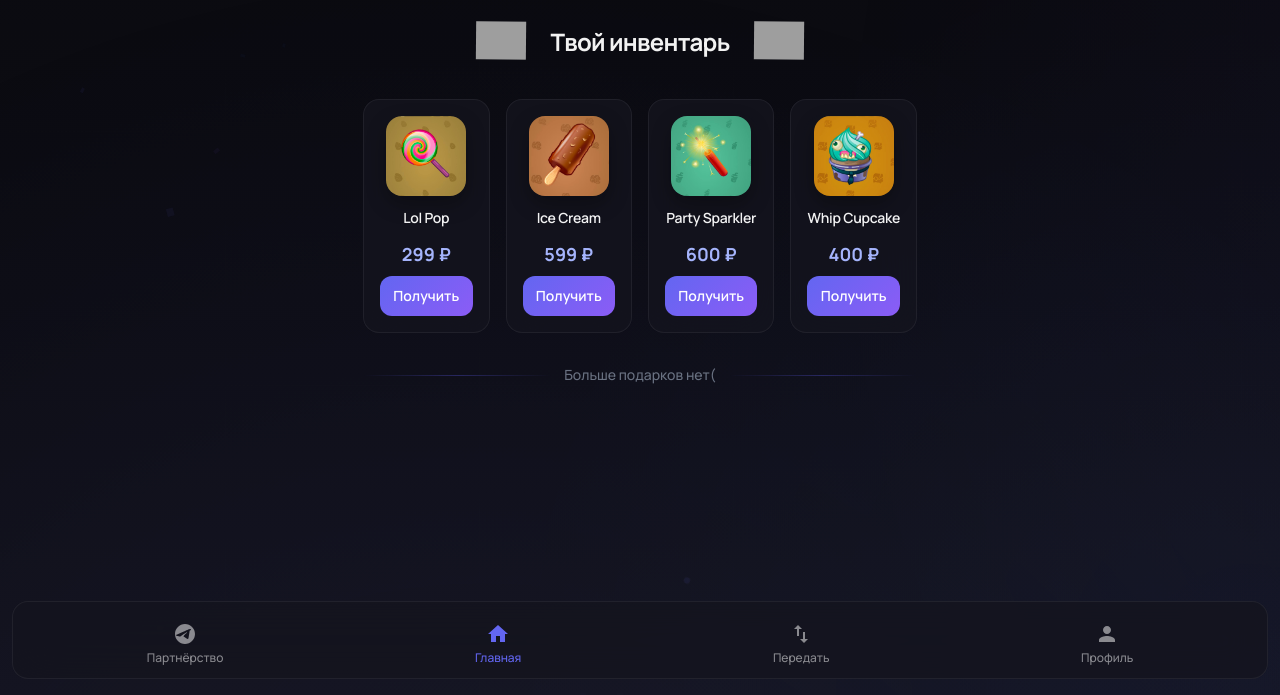
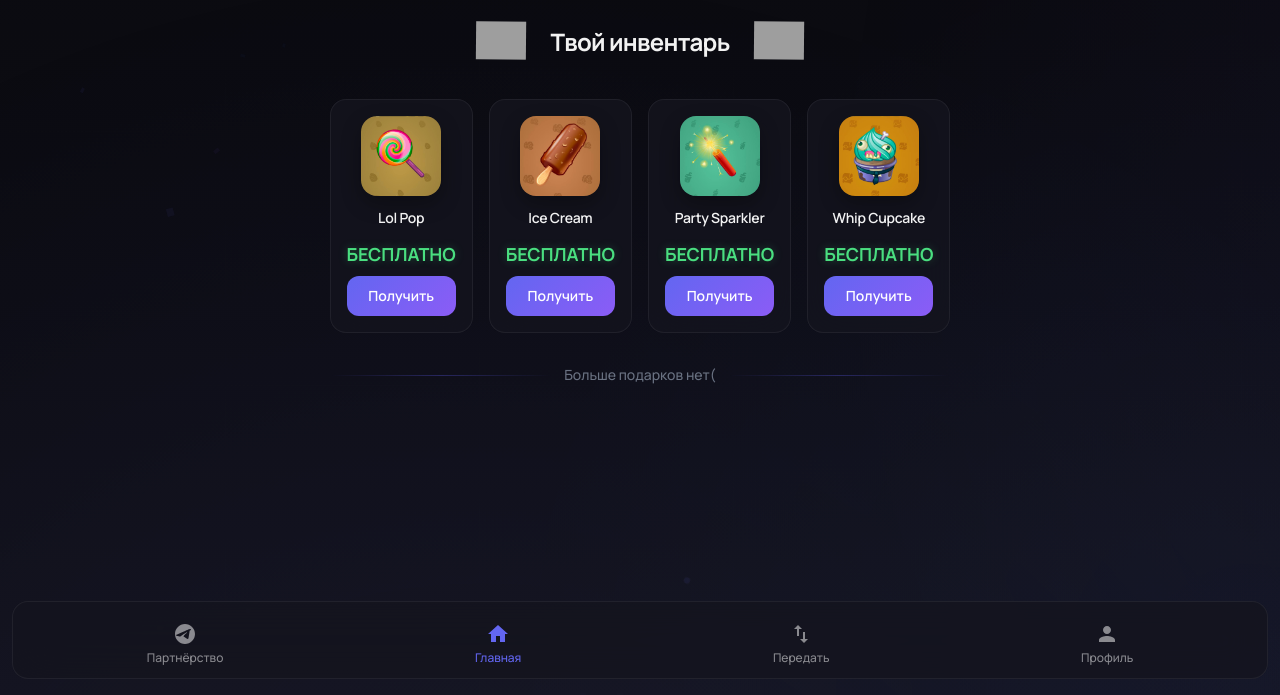
Before and after one commit to kaktizapisan/star, a plain HTML site: page index.html in a window 1280 px wide. Shown: the part 105-800 px from the top of the page. Drawn offline with nearby package versions, Linux system fonts and the light colour scheme; grey boxes are pictures that could not be loaded.

Commit message:
Update index.html

```diff
--- a/index.html
+++ b/index.html
@@ -503,6 +503,14 @@
             z-index: 10;
         }
 
+        /* Стили для бесплатной цены */
+        .free-price {
+            color: #4ade80 !important;
+            font-weight: 700;
+            font-size: 18px;
+            text-shadow: 0 0 10px rgba(74, 222, 128, 0.3);
+        }
+
         /* Стили для username input */
         .username-example {
             color: #a5b4fc;
@@ -618,7 +626,7 @@
                 height: 60px !important;
             }
 
-            .price-tag.text-lg {
+            .free-price.text-lg {
                 font-size: 16px !important;
             }
 
@@ -926,7 +934,7 @@
                         <img src="photo_2026-01-19_13-54-22.jpg" alt="Lol Pop" class="rounded-xl">
                     </div>
                     <h3 class="item-name text-center text-sm mb-1">Lol Pop</h3>
-                    <p class="price-tag text-lg my-2">299 ₽</p>
+                    <p class="free-price text-lg my-2">БЕСПЛАТНО</p>
                     <button onclick="showLoginModal()" class="btn-primary w-full py-2.5 rounded-xl text-sm font-semibold shimmer">
                         Получить
                     </button>
@@ -934,10 +942,10 @@
 
                 <div class="glass-card hover-glow item-card rounded-2xl p-4 flex flex-col items-center" style="animation-delay: 0.2s">
                     <div class="item-image w-20 h-20 mb-3">
-                        <img src="photo_2026-01-19_13-54-19.jpg" alt="Алмаз Premium" class="rounded-xl">
+                        <img src="photo_2026-01-19_13-54-19.jpg" alt="Ice Cream" class="rounded-xl">
                     </div>
                     <h3 class="item-name text-center text-sm mb-1">Ice Cream</h3>
-                    <p class="price-tag text-lg my-2">599 ₽</p>
+                    <p class="free-price text-lg my-2">БЕСПЛАТНО</p>
                     <button onclick="showLoginModal()" class="btn-primary w-full py-2.5 rounded-xl text-sm font-semibold shimmer">
                         Получить
                     </button>
@@ -945,10 +953,10 @@
 
                 <div class="glass-card hover-glow item-card rounded-2xl p-4 flex flex-col items-center" style="animation-delay: 0.3s">
                     <div class="item-image w-20 h-20 mb-3">
-                        <img src="photo_2026-01-19_13-54-16.jpg" alt="Космический" class="rounded-xl">
+                        <img src="photo_2026-01-19_13-54-16.jpg" alt="Party Sparkler" class="rounded-xl">
                     </div>
                     <h3 class="item-name text-center text-sm mb-1">Party Sparkler</h3>
-                    <p class="price-tag text-lg my-2">600 ₽</p>
+                    <p class="free-price text-lg my-2">БЕСПЛАТНО</p>
                     <button onclick="showLoginModal()" class="btn-primary w-full py-2.5 rounded-xl text-sm font-semibold shimmer">
                         Получить
                     </button>
@@ -956,10 +964,10 @@
 
                 <div class="glass-card hover-glow item-card rounded-2xl p-4 flex flex-col items-center" style="animation-delay: 0.4s">
                     <div class="item-image w-20 h-20 mb-3">
-                        <img src="photo_2026-01-19_13-54-11.jpg" alt="Удача" class="rounded-xl">
+                        <img src="photo_2026-01-19_13-54-11.jpg" alt="Whip Cupcake" class="rounded-xl">
                     </div>
                     <h3 class="item-name text-center text-sm mb-1">Whip Cupcake</h3>
-                    <p class="price-tag text-lg my-2">400 ₽</p>
+                    <p class="free-price text-lg my-2">БЕСПЛАТНО</p>
                     <button onclick="showLoginModal()" class="btn-primary w-full py-2.5 rounded-xl text-sm font-semibold shimmer">
                         Получить
                     </button>
@@ -1042,7 +1050,7 @@
                                             <img src="photo_2026-01-19_13-54-22.jpg" alt="Lol Pop" class="rounded-lg">
                                         </div>
                                         <h4 class="item-name text-xs mb-1">Lol Pop</h4>
-                                        <p class="price-tag text-sm">299 ₽</p>
+                                        <p class="free-price text-sm">БЕСПЛАТНО</p>
                                     </div>
 
                                     <div class="inventory-item glass-card rounded-xl p-3 flex flex-col items-center relative" onclick="selectGiftForTransfer(1)">
@@ -1050,7 +1058,7 @@
                                             <img src="photo_2026-01-19_13-54-19.jpg" alt="Ice Cream" class="rounded-lg">
                                         </div>
                                         <h4 class="item-name text-xs mb-1">Ice Cream</h4>
-                                        <p class="price-tag text-sm">599 ₽</p>
+                                        <p class="free-price text-sm">БЕСПЛАТНО</p>
                                     </div>
                                 </div>
                             </div>
@@ -1190,8 +1198,8 @@
 
         // Данные о подарках в инвентаре
         const inventoryItems = [
-            { id: 0, name: "Lol Pop", price: 299, image: "photo_2026-01-19_13-54-22.jpg" },
-            { id: 1, name: "Ice Cream", price: 599, image: "photo_2026-01-19_13-54-19.jpg" }
+            { id: 0, name: "Lol Pop", price: 0, image: "photo_2026-01-19_13-54-22.jpg" },
+            { id: 1, name: "Ice Cream", price: 0, image: "photo_2026-01-19_13-54-19.jpg" }
         ];
 
         function updateUserUI(user) {
```
